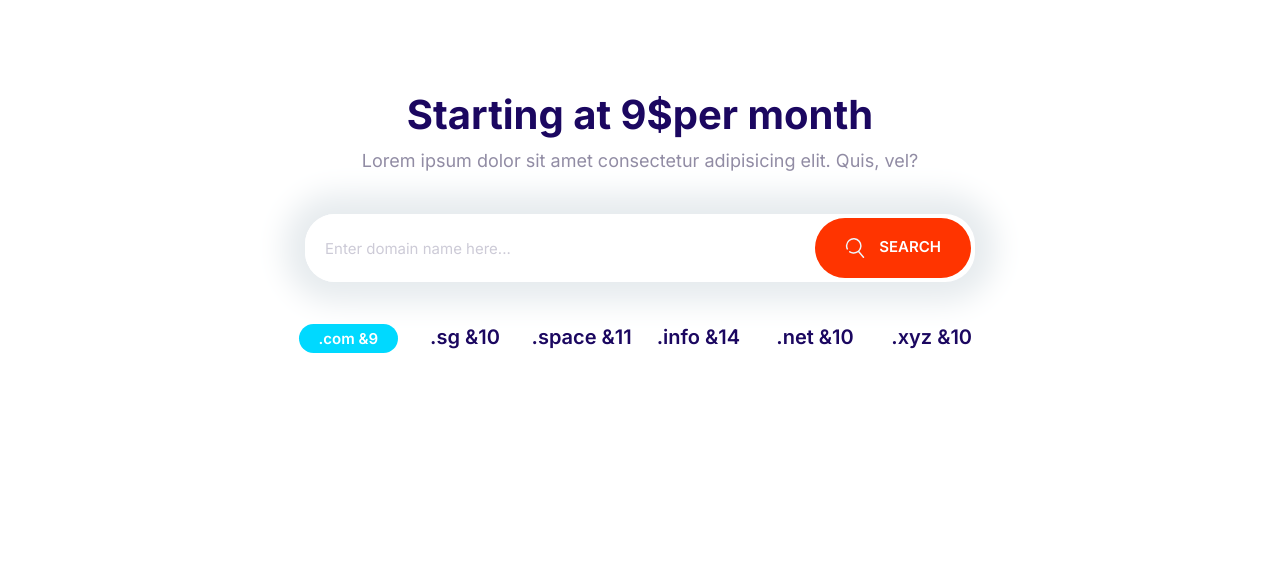
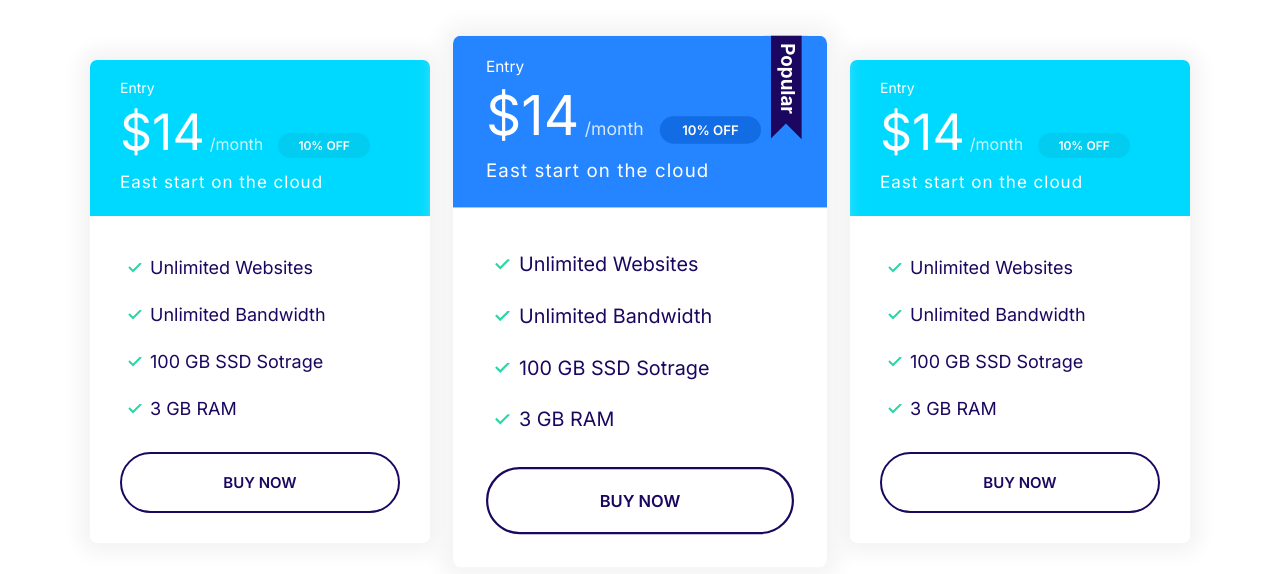
Before and after one commit to Mahad-Ahmad/Moshify, a plain HTML site: page index.html in a window 1280 px wide. Drawn offline with Linux system fonts and the light colour scheme.

Commit message:
Define a plans block.

```diff
--- a/css/styles.css
+++ b/css/styles.css
@@ -340,10 +340,14 @@ a {
 }
 
 .card--primary .badge--primary {
-  background: #0571ff;
+  background: #126de4;
 }
 
 /* Plans */
+
+.plan {
+  transition: transform 0.2s ease-out;
+}
 
 .plan__name {
   color: #fff;
@@ -375,6 +379,10 @@ a {
   color: var(--color-headings);
 }
 
+.plan--popular {
+  transform: scale(1.1);
+}
+
 .plan--popular .card__header {
   position: relative;
 }
@@ -386,6 +394,14 @@ a {
   position: absolute;
   top: -6px;
   right: 5%;
+}
+
+.plan:hover {
+  transform: scale(1.05);
+}
+
+.plan--popular:hover {
+  transform: scale(1.15);
 }
 
 @media screen and (min-width: 1024px) {
@@ -762,3 +778,14 @@ a {
     ing fraction */
   }
 }
+
+/* PLANS BLOCK */
+
+.block-plans .grid {
+  gap: 8rem 4rem;
+}
+
+.block-plans .card {
+  max-width: 500px;
+  margin: 0 auto;
+}
--- a/index.html
+++ b/index.html
@@ -15,34 +15,69 @@
     />
   </head>
   <body>
-    <section class="block container domain__block">
-      <header class="block__header">
-        <h2>Starting at 9$per month</h2>
-        <p>
-          Lorem ipsum dolor sit amet consectetur adipisicing elit. Quis, vel?
-        </p>
-      </header>
-      <div class="input-group">
-        <input
-          type="text"
-          class="input"
-          placeholder="Enter domain name here..."
-        />
-        <button class="btn btn--accent">
-          <svg class="icon icon--white">
-            <use xlink:href="images/sprite.svg#search"></use>
-          </svg>
-          Search
-        </button>
+    <section class="block container block-plans">
+      <div class="grid grid--1x3">
+        <div class="plan">
+          <div class="card card--secondary">
+            <header class="card__header">
+              <h3 class="plan__name">Entry</h3>
+              <span class="plan__price">$14</span>
+              <span class="plan__billing-cycle">/month</span>
+              <span class="badge badge--secondary badge--small">10% OFF</span>
+              <span class="plan__description">East start on the cloud</span>
+            </header>
+            <div class="card__body">
+              <ul class="list list--tick">
+                <li class="list__item">Unlimited Websites</li>
+                <li class="list__item">Unlimited Bandwidth</li>
+                <li class="list__item">100 GB SSD Sotrage</li>
+                <li class="list__item">3 GB RAM</li>
+              </ul>
+              <button class="btn btn--outline btn--block">Buy Now</button>
+            </div>
+          </div>
+        </div>
+        <div class="plan plan--popular">
+          <div class="card card--primary">
+            <header class="card__header">
+              <h3 class="plan__name">Entry</h3>
+              <span class="plan__price">$14</span>
+              <span class="plan__billing-cycle">/month</span>
+              <span class="badge badge--primary badge--small">10% OFF</span>
+              <span class="plan__description">East start on the cloud</span>
+            </header>
+            <div class="card__body">
+              <ul class="list list--tick">
+                <li class="list__item">Unlimited Websites</li>
+                <li class="list__item">Unlimited Bandwidth</li>
+                <li class="list__item">100 GB SSD Sotrage</li>
+                <li class="list__item">3 GB RAM</li>
+              </ul>
+              <button class="btn btn--outline btn--block">Buy Now</button>
+            </div>
+          </div>
+        </div>
+        <div class="plan">
+          <div class="card card--secondary">
+            <header class="card__header">
+              <h3 class="plan__name">Entry</h3>
+              <span class="plan__price">$14</span>
+              <span class="plan__billing-cycle">/month</span>
+              <span class="badge badge--secondary badge--small">10% OFF</span>
+              <span class="plan__description">East start on the cloud</span>
+            </header>
+            <div class="card__body">
+              <ul class="list list--tick">
+                <li class="list__item">Unlimited Websites</li>
+                <li class="list__item">Unlimited Bandwidth</li>
+                <li class="list__item">100 GB SSD Sotrage</li>
+                <li class="list__item">3 GB RAM</li>
+              </ul>
+              <button class="btn btn--outline btn--block">Buy Now</button>
+            </div>
+          </div>
+        </div>
       </div>
-      <ul class="list block-domain__prices">
-        <li><span class="badge badge--secondary">.com &9</span></li>
-        <li>.sg &10</li>
-        <li>.space &11</li>
-        <li>.info &14</li>
-        <li>.net &10</li>
-        <li>.xyz &10</li>
-      </ul>
     </section>
     <script src="js/main.js"></script>
   </body>
```
Also changed, not shown: Components/plans-block.html (added, +64 -0 lines).
